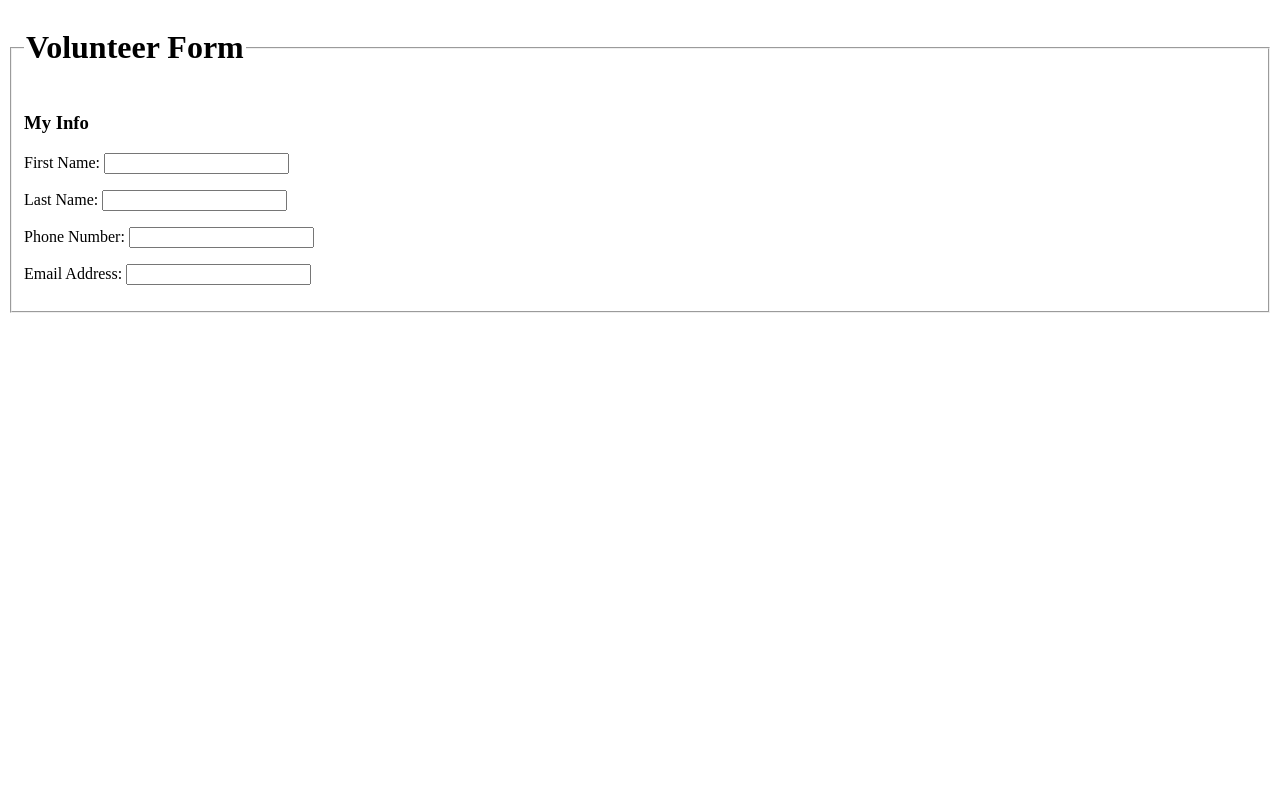
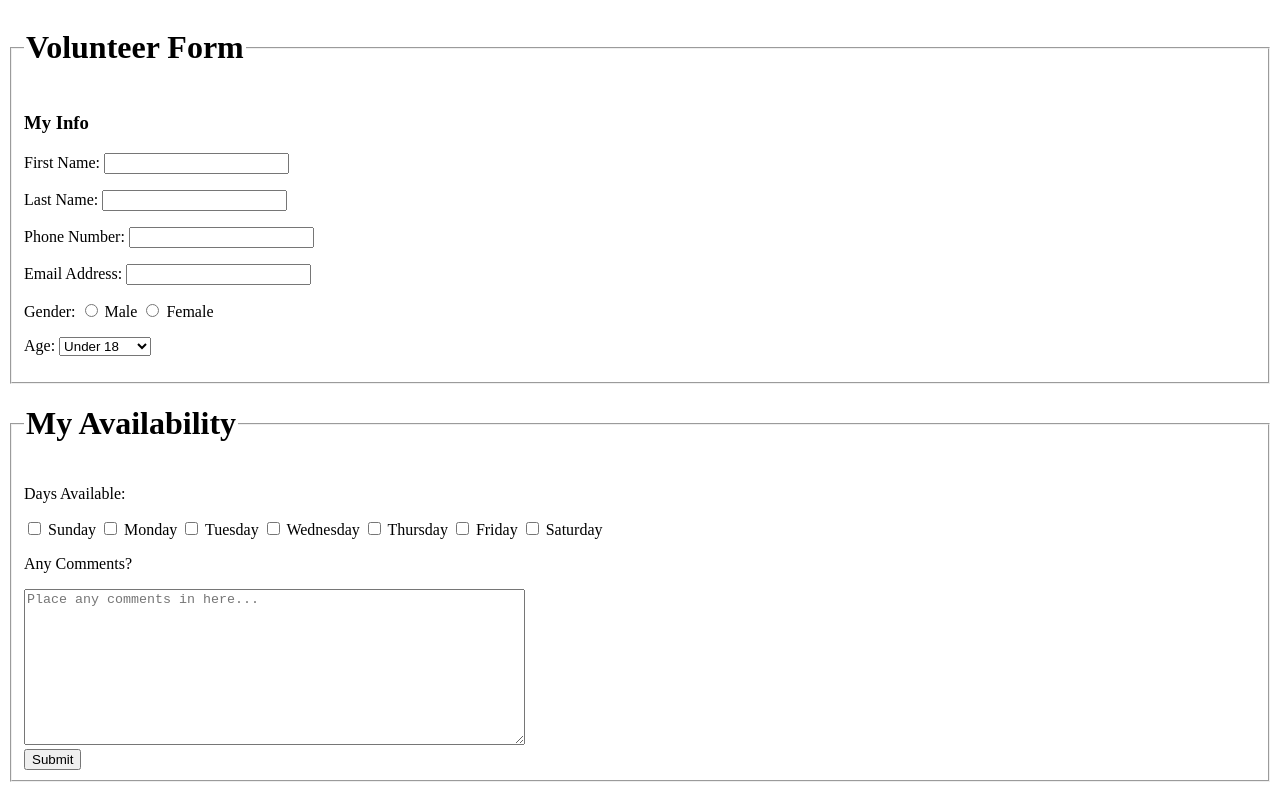
Before and after one commit to Adam759/lab4, a plain HTML site: page index.html in a window 1280 px wide. Drawn offline with Linux system fonts and the light colour scheme.

Commit message:
More changes

```diff
--- a/index.html
+++ b/index.html
@@ -23,8 +23,43 @@
       <p>
         <label>Email Address: <input type="email" name="email_field"></label>
       </p>
+      <p>
+        <label>Gender: </label>
+        <input type="radio" name="gender_field" value="Male">
+        <label>Male</label>
+        <input type="radio" name="gender_field" value="Female">
+        <label>Female</label>
+      </p>
+      <p>
+        <label>Age: </label>
+        <select name="age_field">
+          <option value="0-17">Under 18</option>
+          <option value="18-24">18 - 24</option>
+          <option value="25-34">25 - 34</option>
+          <option value="35-44">35 - 44</option>
+          <option value="45-54">45 - 54</option>
+          <option value="55-64">55 - 64</option>
+          <option value="65">65 Or Older</option>
+          </select>
+        </p>
+    </fieldset>
 
-
+    <fieldset>
+      <legend><h1>My Availability</h1></legend>
+      <p>Days Available:</p>
+      <input type="checkbox" name="available_field[]" value="Sunday"> Sunday
+      <input type="checkbox" name="available_field[]" value="Monday"> Monday
+      <input type="checkbox" name="available_field[]" value="Tuesday"> Tuesday
+      <input type="checkbox" name="available_field[]" value="Wednesday"> Wednesday
+      <input type="checkbox" name="available_field[]" value="Thursday"> Thursday
+      <input type="checkbox" name="available_field[]" value="Friday"> Friday
+      <input type="checkbox" name="available_field[]" value="Saturday"> Saturday
+      <p>Any Comments?</p>
+      <textarea name="comments_field" placeholder="Place any comments in here..." rows="10" cols="60"></textarea>
+      <div>
+      <input type="submit" value="Submit">
+      </div>
+      <input type="hidden" name="hidden_field" value="apatton1@hawk.iit.edu">
     </fieldset>
 </body>
 </html>
```
